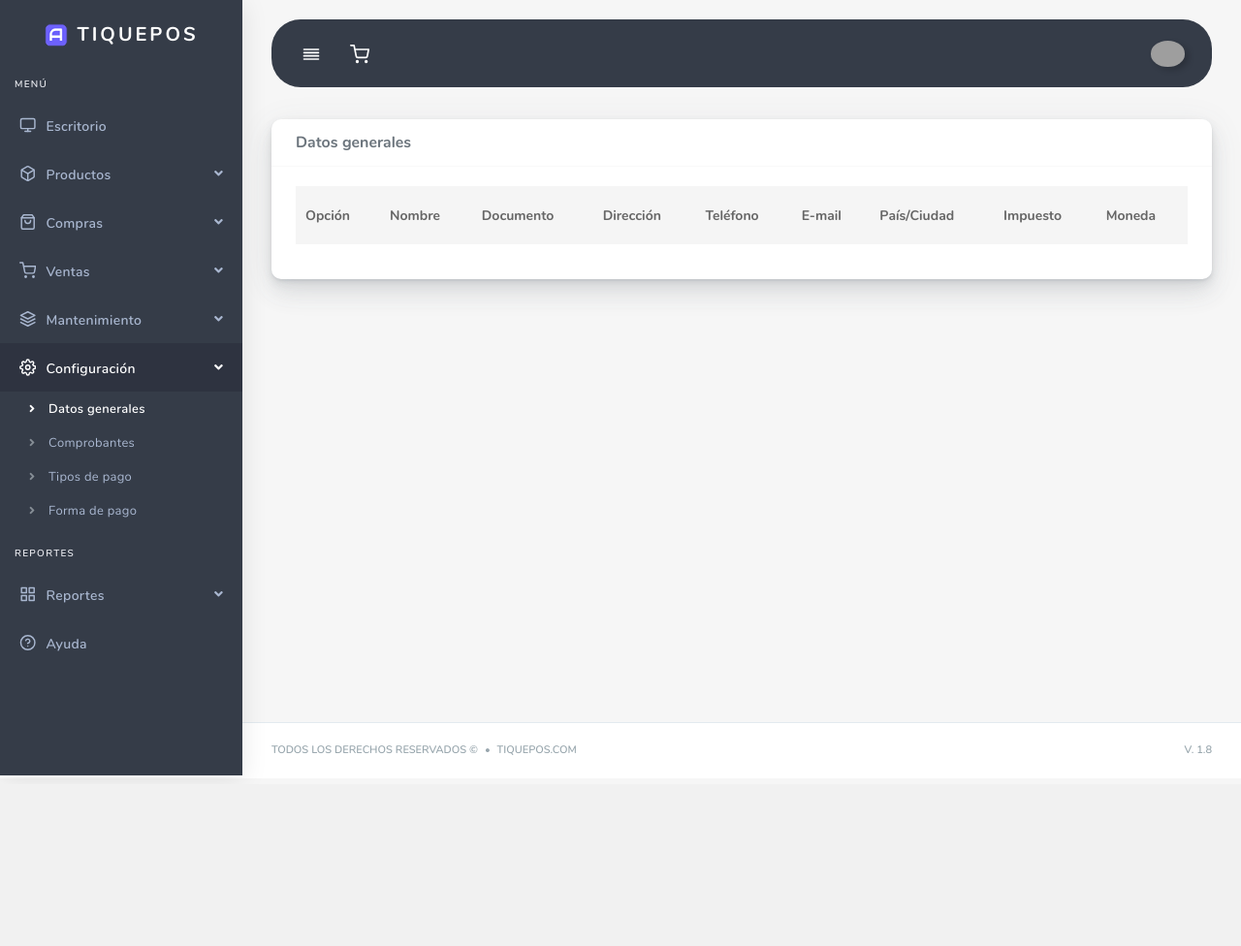
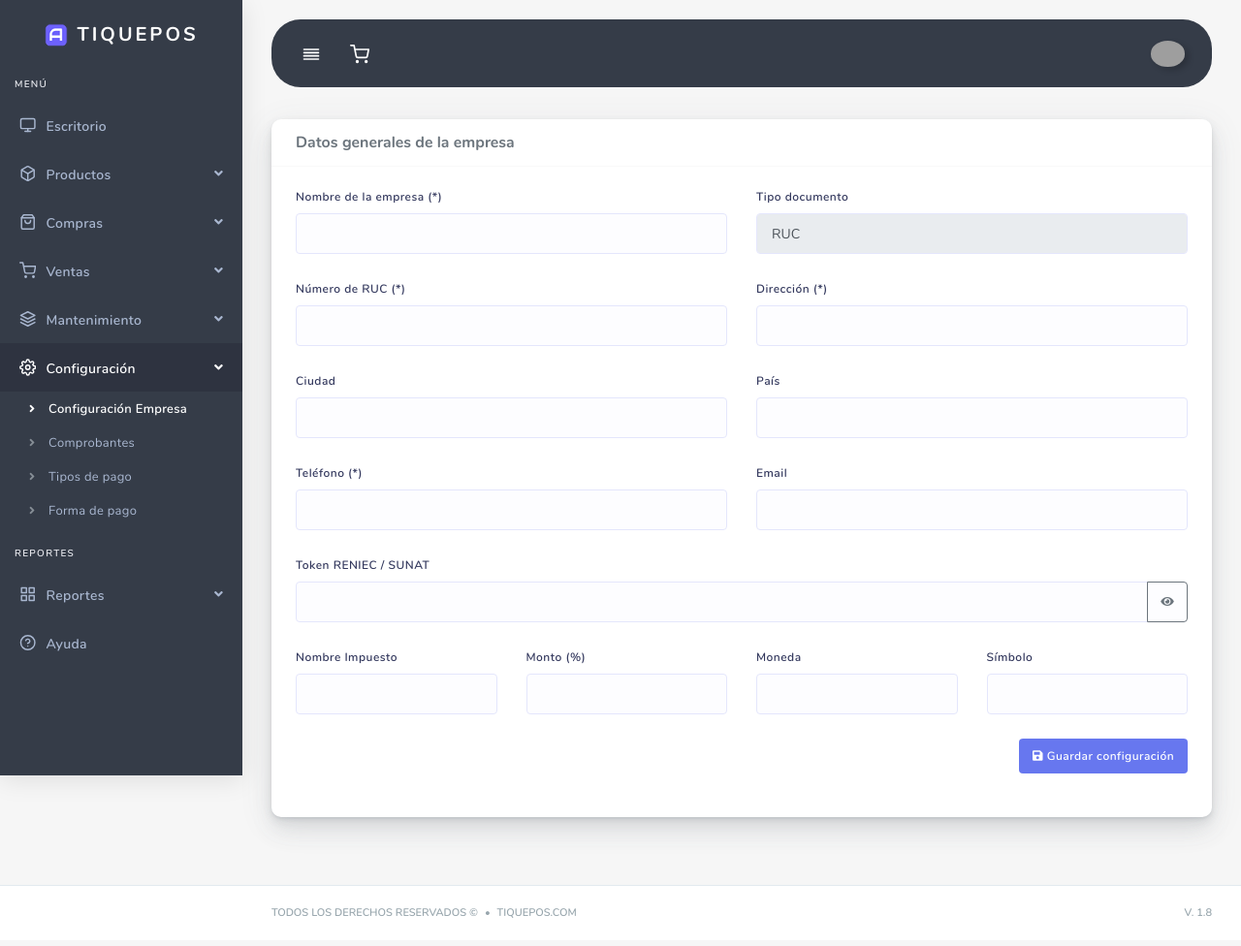
Before and after one commit to andres-app/bendey, a PHP site: page /generalsetting in a window 1280 px wide. Shown: the whole page at 97% size. Before the commit the page ends 803 px from the top, so only its background shows below. Run offline with PHP 8.4, Linux system fonts and the light colour scheme; the visitor is signed in with stand-in values (Sample User, id 1); data that the repository does not hold is empty; some libraries are stand-ins or nearby versions; grey boxes are pictures that could not be loaded.

Commit message:
Se mejora configuración empresa

```diff
--- a/Views/modules/generalsetting.php
+++ b/Views/modules/generalsetting.php
@@ -19,125 +19,106 @@ if (!isset($_SESSION['nombre'])) {
                 <div class="col-12">
                     <div class="card">
                         <div class="card-header">
-                                    <h4>Datos generales</h4>
+                            <h4>Datos generales de la empresa</h4>
                         </div>
-                                <!-- TABLA DE LISTADO DE REGISTROS -->
+
                         <div class="card-body">
-                                    <div class="table-responsive" id="listadoregistros">
-                                        <table id="tbllistado" class="table table-striped table-hover text-nowrap"
-                                            style="width:100%;">
-                                            <thead>
-                                                <tr>
-                                                    <th>Opción</th>
-                                                    <th>Nombre</th>
-                                                    <th>Documento</th>
-                                                    <th>Dirección</th>
-                                                    <th>Teléfono</th>
-                                                    <th>E-mail</th>
-                                                    <th>País/Ciudad</th>
-                                                    <th>Impuesto</th>
-                                                    <th>Moneda</th>
-                                                </tr>
-                                            </thead>
-                                            <tbody>
-                                            </tbody>
-                                        </table>
+
+                            <!-- LISTADO (OCULTO PERO EXISTE PARA REUTILIZAR AJAX) -->
+                            <div class="table-responsive d-none" id="listadoregistros">
+                                <table id="tbllistado"></table>
                             </div>
-                                    <!-- TABLA DE LISTADO DE REGISTROS FIN -->
 
-                                    <!-- FORMULARIO DE REGISTRO -->
+                            <!-- FORMULARIO -->
                             <div id="formularioregistros">
-                                        <form action="" name="formulario" id="formulario" method="POST">
+                                <form name="formulario" id="formulario" method="POST">
                                     <div class="row">
-                                                <div class="form-group col-lg-6 col-md-6 col-xs-12">
-                                                    <label for="nombre">Nombre de la empresa(*):</label>
-                                                    <input class="form-control" type="hidden" name="id_negocio" id="id_negocio">
-                                                    <input class="form-control" type="text" name="nombre" id="nombre"
-                                                        maxlength="100" placeholder="Nombre" required>
+
+                                        <input type="hidden" name="id_negocio" id="id_negocio">
+
+                                        <div class="form-group col-lg-6">
+                                            <label>Nombre de la empresa (*)</label>
+                                            <input type="text" class="form-control" name="nombre" id="nombre" required>
                                         </div>
-                                                <div class="form-group col-lg-6 col-md-6 col-xs-12">
-                                                    <label for="ndocumento">Tipo de documento:(*):</label>
-                                                    <input class="form-control" type="text" name="ndocumento" id="ndocumento"
-                                                        value="RUC" placeholder="RUC" required disabled>
+
+                                        <div class="form-group col-lg-6">
+                                            <label>Tipo documento</label>
+                                            <input type="text" class="form-control" value="RUC" disabled>
                                         </div>
-                                                <div class="form-group col-lg-6 col-md-6 col-xs-12">
-                                                    <label for="documento">Numero de RUC(*):</label>
-                                                    <input class="form-control" type="text" name="documento" id="documento"
-                                                        maxlength="11" required>
+
+                                        <div class="form-group col-lg-6">
+                                            <label>Número de RUC (*)</label>
+                                            <input type="text" class="form-control" name="documento" id="documento" maxlength="11" required>
                                         </div>
-                                                <div class="form-group col-lg-16 col-md-6 col-xs-12">
-                                                    <label for="direccion">Dirección(*):</label>
-                                                    <input class="form-control" type="text" name="direccion" id="direccion"
-                                                        maxlength="256" placeholder="Dirección" required>
+
+                                        <div class="form-group col-lg-6">
+                                            <label>Dirección (*)</label>
+                                            <input type="text" class="form-control" name="direccion" id="direccion" required>
                                         </div>
-                                                <div class="form-group col-lg-6 col-md-6 col-xs-12">
-                                                    <label for="ciudad">Ciudad:</label>
-                                                    <input class="form-control" type="text" name="ciudad" id="ciudad">
+
+                                        <div class="form-group col-lg-6">
+                                            <label>Ciudad</label>
+                                            <input type="text" class="form-control" name="ciudad" id="ciudad">
                                         </div>
-                                                <div class="form-group col-lg-6 col-md-6 col-xs-12">
-                                                    <label for="pais">País:</label>
-                                                    <input class="form-control" type="text" name="pais" id="pais">
+
+                                        <div class="form-group col-lg-6">
+                                            <label>País</label>
+                                            <input type="text" class="form-control" name="pais" id="pais">
                                         </div>
-                                                <div class="form-group col-lg-6 col-md-6 col-xs-12">
-                                                    <label for="telefono">Teléfono(*):</label>
-                                                    <input class="form-control" type="text" name="telefono" id="telefono"
-                                                        required>
+
+                                        <div class="form-group col-lg-6">
+                                            <label>Teléfono (*)</label>
+                                            <input type="text" class="form-control" name="telefono" id="telefono" required>
                                         </div>
-                                                <div class="form-group col-lg-6 col-md-6 col-xs-12">
-                                                    <label for="email">E-mail:</label>
-                                                    <input class="form-control" type="email" name="email" id="email">
+
+                                        <div class="form-group col-lg-6">
+                                            <label>Email</label>
+                                            <input type="email" class="form-control" name="email" id="email">
                                         </div>
-                                                <div class="form-group col-lg-12 col-md-12 col-xs-12">
-                                                    <label>APIS REST</label>
-                                                </div>
-                                                <div class="form-group col-lg-6 col-md-6 col-xs-12">
-                                                    <label for="tokendniruc">Token RENIEC/SUNAT:</label>
+
+                                        <div class="form-group col-lg-12">
+                                            <label>Token RENIEC / SUNAT</label>
                                             <div class="input-group">
-                                                        <input class="form-control" type="password" name="tokendniruc"
-                                                            id="tokendniruc">
+                                                <input type="password" class="form-control" name="tokendniruc" id="tokendniruc">
                                                 <div class="input-group-append">
-                                                            <button class="btn btn-outline-secondary" type="button"
-                                                                id="toggleTokenVisibility">
+                                                    <button type="button" class="btn btn-outline-secondary" id="toggleTokenVisibility">
                                                         <i class="fa fa-eye" id="eyeIcon"></i>
                                                     </button>
                                                 </div>
                                             </div>
                                         </div>
 
+                                        <div class="form-group col-lg-3">
+                                            <label>Nombre Impuesto</label>
+                                            <input type="text" class="form-control" name="nombre_impuesto" id="nombre_impuesto">
+                                        </div>
 
-                                                <div class="form-group col-lg-12 col-md-12 col-xs-12">
-                                                    <label>Datos Financieros</label>
+                                        <div class="form-group col-lg-3">
+                                            <label>Monto (%)</label>
+                                            <input type="text" class="form-control" name="monto_impuesto" id="monto_impuesto">
                                         </div>
-                                                <div class="form-group col-lg-3 col-md-3 col-xs-12">
-                                                    <label for="nombre_impuesto">Nombre Imp:</label>
-                                                    <input class="form-control" type="text" name="nombre_impuesto"
-                                                        id="nombre_impuesto" placeholder="IVA - IGV">
+
+                                        <div class="form-group col-lg-3">
+                                            <label>Moneda</label>
+                                            <input type="text" class="form-control" name="moneda" id="moneda">
                                         </div>
-                                                <div class="form-group col-lg-3 col-md-3 col-xs-12">
-                                                    <label for="monto_impuesto">Monto (%):</label>
-                                                    <input class="form-control" type="text" name="monto_impuesto"
-                                                        id="monto_impuesto">
+
+                                        <div class="form-group col-lg-3">
+                                            <label>Símbolo</label>
+                                            <input type="text" class="form-control" name="simbolo" id="simbolo">
                                         </div>
-                                                <div class="form-group col-lg-3 col-md-3 col-xs-12">
-                                                    <label for="moneda">Moneda:</label>
-                                                    <input class="form-control" type="text" name="moneda" id="moneda"
-                                                        placeholder="SOLES - Dolares">
+
+                                        <div class="form-group col-lg-12 text-right">
+                                            <button type="submit" class="btn btn-primary" id="btnGuardar">
+                                                <i class="fa fa-save"></i> Guardar configuración
+                                            </button>
                                         </div>
-                                                <div class="form-group col-lg-3 col-md-3 col-xs-12">
-                                                    <label for="simbolo">Símbolo:</label>
-                                                    <input class="form-control" type="text" name="simbolo" id="simbolo"
-                                                        placeholder="s/ - $">
-                                                </div>
-                                                <div class="form-group col-lg-12 col-md-12 col-sm-12 col-xs-12">
-                                                    <button class="btn btn-primary" type="submit" id="btnGuardar"><i
-                                                            class="fa fa-save"></i> Guardar</button>
-                                                    <button class="btn btn-danger" onclick="cancelarform()" type="button"><i
-                                                            class="fa fa-arrow-circle-left"></i> Cancelar</button>
-                                                </div>
+
                                     </div>
                                 </form>
                             </div>
-                                    <!-- FORMULARIO DE REGISTRO FIN -->
+                            <!-- FIN FORMULARIO -->
+
                         </div>
                     </div>
                 </div>
@@ -145,6 +126,7 @@ if (!isset($_SESSION['nombre'])) {
         </div>
     </section>
 </div>
+
 <?php
     } else {
         require "access.php";
--- a/Views/modules/scripts/generalsetting.js
+++ b/Views/modules/scripts/generalsetting.js
@@ -1,137 +1,32 @@
-var tabla;
+// ================================
+// INIT
+// ================================
+function init() {
 
-//funcion que se ejecuta al inicio
-function init() {
-  mostrarform(false);
-  listar();
+  cargarDatosEmpresa();
 
   $("#formulario").on("submit", function (e) {
     guardaryeditar(e);
   });
-
 }
 
-//funcion limpiar
-function limpiar() {
-  $("#codigo").val("");
-  $("#nombre").val("");
-  $("#ndocumento").val("");
-  $("#documento").val("");
-  $("#direccion").val("");
-  $("#telefono").val("");
-  $("#email").val("");
-  $("#pais").val("");
-  $("#ciudad").val("");
-  $("#nombre_impuesto").val("");
-  $("#monto_impuesto").val("");
-  $("#moneda").val("");
-  $("#simbolo").val("");
-  $("#id_negocio").val("");
-  $("#tokendniruc").val(""); // Limpiar el campo del token
-}
+// ================================
+// CARGAR DATOS (SIN DATATABLE)
+// ================================
+function cargarDatosEmpresa() {
+  $.get(
+    "Controllers/Company.php?op=mostrar_datos",
+    function (data) {
 
-//funcion mostrar formulario
-function mostrarform(flag) {
-  limpiar();
-  if (flag) {
-    $("#listadoregistros").hide();
-    $("#formularioregistros").show();
-    $("#btnGuardar").prop("disabled", false);
-    $("#btnagregar").hide();
-  } else {
-    $("#listadoregistros").show();
-    $("#formularioregistros").hide();
-    $("#btnagregar").show();
-  }
-}
+      if (!data || data === "null") {
+        console.warn("No hay datos de empresa");
+        return;
+      }
 
-//cancelar form
-function cancelarform() {
-  limpiar();
-  mostrarform(false);
-}
+      data = JSON.parse(data);
 
-//funcion listar
-function listar() {
-  tabla = $("#tbllistado")
-    .dataTable({
-      aProcessing: true, //activamos el procedimiento del datatable
-      aServerSide: true, //paginacion y filrado realizados por el server
-      dom: "Bfrtip", //definimos los elementos del control de la tabla
-      buttons: ["excelHtml5", "pdf"],
-      ajax: {
-        url: "Controllers/Company.php?op=listar",
-        type: "get",
-        dataType: "json",
-        error: function (e) {
-          console.log(e.responseText);
-        },
-      },
-      bDestroy: true,
-      iDisplayLength: 5, //paginacion
-      order: [[0, "desc"]], //ordenar (columna, orden)
-    })
-    .DataTable();
-}
-
-//funcion para guardaryeditar
-function guardaryeditar(e) {
-  e.preventDefault(); //no se activara la accion predeterminada
-  $("#btnGuardar").prop("disabled", true);
-  var formData = new FormData($("#formulario")[0]);
-
-  $.ajax({
-    url: "Controllers/Company.php?op=guardaryeditar",
-    type: "POST",
-    data: formData,
-    contentType: false,
-    processData: false,
-
-    success: function (datos) {
-      var tabla = $("#tbllistado").DataTable();
-      swal({
-        title: "Registro",
-        text: datos,
-        icon: "info",
-        buttons: {
-          confirm: "OK",
-        },
-      }),
-        mostrarform(false);
-      tabla.ajax.reload();
-    },
-  });
-
-  limpiar();
-}
-
-document.getElementById('toggleTokenVisibility').addEventListener('click', function () {
-  var tokenInput = document.getElementById('tokendniruc');
-  var eyeIcon = document.getElementById('eyeIcon');
-
-  if (tokenInput.type === 'password') {
-      tokenInput.type = 'text';
-      eyeIcon.classList.remove('fa-eye');
-      eyeIcon.classList.add('fa-eye-slash');
-  } else {
-      tokenInput.type = 'password';
-      eyeIcon.classList.remove('fa-eye-slash');
-      eyeIcon.classList.add('fa-eye');
-  }
-});
-
-
-//funcion para mostrar datos en el formulario
-function mostrar(id_negocio) {
-  $.post(
-    "Controllers/Company.php?op=mostrar",
-    { id_negocio: id_negocio },
-    function (data, status) {
-      data = JSON.parse(data);
-      mostrarform(true);
-      $("#codigo").val(data.codigo);
+      $("#id_negocio").val(data.id_negocio);
       $("#nombre").val(data.nombre);
-      $("#ndocumento").val(data.ndocumento);
       $("#documento").val(data.documento);
       $("#direccion").val(data.direccion);
       $("#telefono").val(data.telefono);
@@ -142,10 +37,49 @@ function mostrar(id_negocio) {
       $("#monto_impuesto").val(data.monto_impuesto);
       $("#moneda").val(data.moneda);
       $("#simbolo").val(data.simbolo);
-      $("#id_negocio").val(data.id_negocio);
-      $("#tokendniruc").val(data.token_reniec_sunat); // Mostrar el token en el formulario
+      $("#tokendniruc").val(data.token_reniec_sunat);
     }
   );
 }
 
+// ================================
+// GUARDAR / EDITAR
+// ================================
+function guardaryeditar(e) {
+  e.preventDefault();
+
+  $("#btnGuardar").prop("disabled", true);
+  let formData = new FormData($("#formulario")[0]);
+
+  $.ajax({
+    url: "Controllers/Company.php?op=guardaryeditar",
+    type: "POST",
+    data: formData,
+    contentType: false,
+    processData: false,
+    success: function (resp) {
+      swal("Configuración", resp, "success");
+      $("#btnGuardar").prop("disabled", false);
+    }
+  });
+}
+
+// ================================
+// TOGGLE TOKEN VISIBILITY
+// ================================
+document
+  .getElementById("toggleTokenVisibility")
+  .addEventListener("click", function () {
+    const input = document.getElementById("tokendniruc");
+    const icon = document.getElementById("eyeIcon");
+
+    if (input.type === "password") {
+      input.type = "text";
+      icon.classList.replace("fa-eye", "fa-eye-slash");
+    } else {
+      input.type = "password";
+      icon.classList.replace("fa-eye-slash", "fa-eye");
+    }
+  });
+
 init();
--- a/Views/modules/sidebar.php
+++ b/Views/modules/sidebar.php
@@ -158,7 +158,7 @@ $esPOS = ($url === 'newsale3');
 
                     <ul class="dropdown-menu <?= $configActive ? 'show' : '' ?>">
                         <li class="<?= $url == 'generalsetting' ? 'active' : '' ?>">
-                            <a class="nav-link" href="generalsetting">Datos generales</a>
+                            <a class="nav-link" href="generalsetting">Configuración Empresa</a>
                         </li>
                         <li class="<?= $url == 'vouchersetting' ? 'active' : '' ?>">
                             <a class="nav-link" href="vouchersetting">Comprobantes</a>
```
Lines whose indentation alone changed are shown as unchanged.
